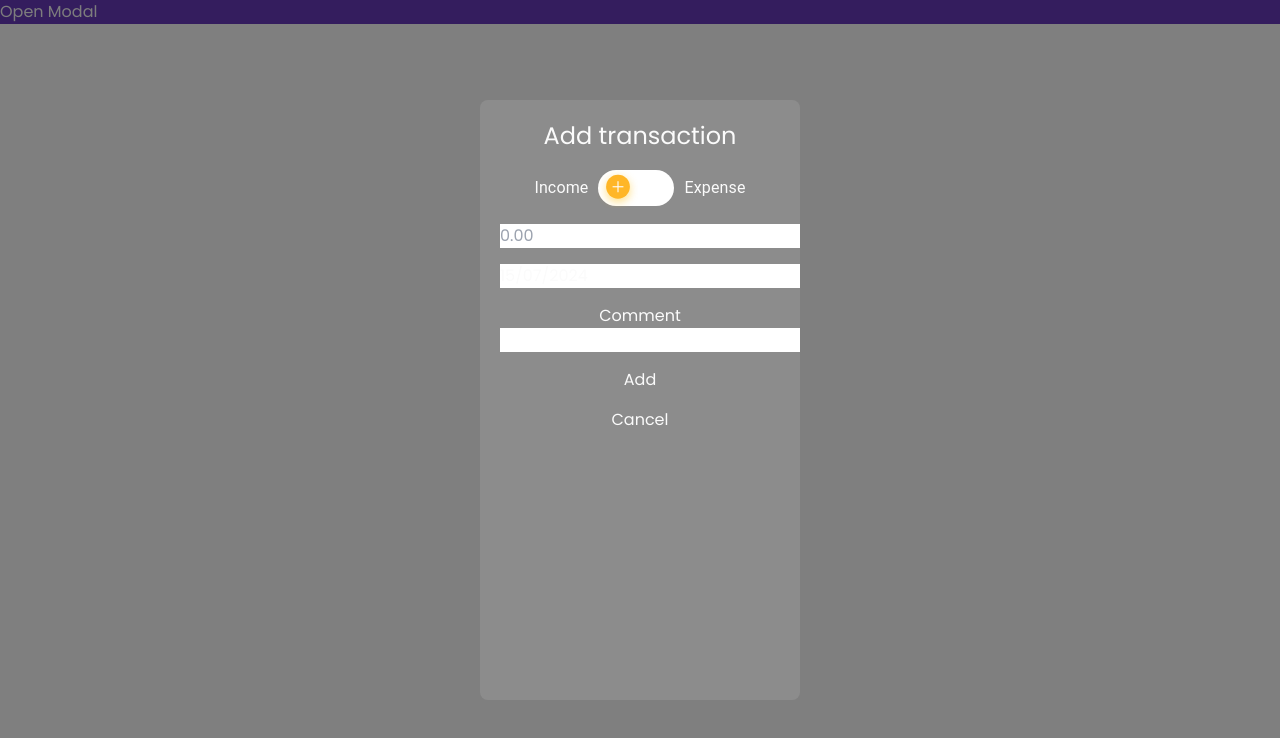
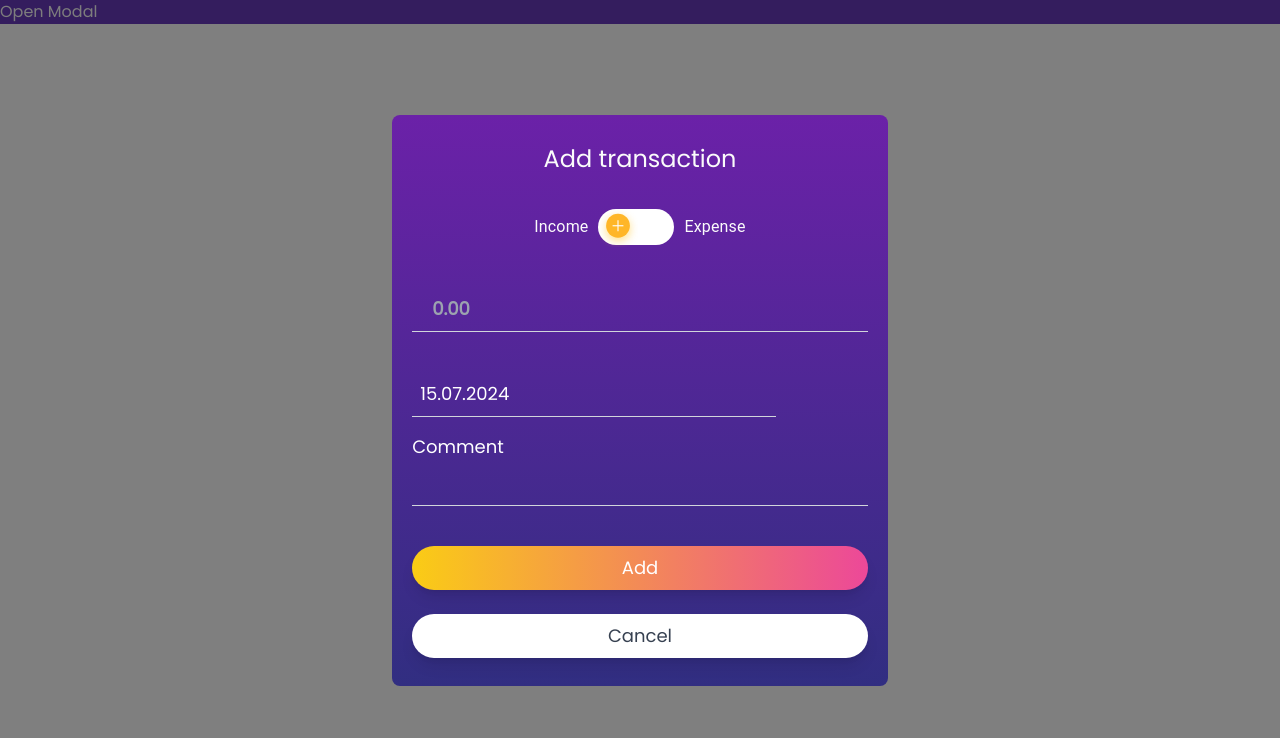
Before and after one commit to defaultnastia/project-digital-dragons-money-guard, a React (Vite) app: page / in a window 1280 px wide. Both pictures are taken after a click on the button "Open Modal". Shown: the top 738 px of the page. Built offline with nearby package versions, Linux system fonts and the light colour scheme.

Commit message:
ref code + TW

```diff
--- a/src/components/AddTransactionForm/AddTransactionForm.jsx
+++ b/src/components/AddTransactionForm/AddTransactionForm.jsx
@@ -9,12 +9,12 @@ import "react-datepicker/dist/react-datepicker.css";
 
 const schema = yup.object().shape({
   selectOption: yup.string().required("Please select an option"),
-  datePicker: yup.date().required("Please select a date"),
+  datePicker: yup.date(),
   numberInput: yup
     .number()
     .typeError("Please enter a number")
     .required("Please enter a number"),
-  comment: yup.string().trim().required("Please enter a comment"),
+  commentInput: yup.string().trim().required("Please enter a comment"),
 });
 
 export const AddTransactionForm = ({ closeModal }) => {
@@ -33,16 +33,22 @@ export const AddTransactionForm = ({ closeModal }) => {
   };
 
   const onSubmit = (data) => {
+    if (!data.datePicker) {
+      data.datePicker = new Date();
+    }
+
     console.log(data);
   };
 
   return (
-    <div className="flex justify-center align-center flex-col text-center gap-4">
-      <h2 className="text-2xl font-normal">Add transaction</h2>
+    <div className="flex flex-col items-center justify-center p-[28px] pr-[20px] pl-[20px]">
+      <h2 className="w-280 h-31 text-2xl mb-[32px] text-center">
+        Add transaction
+      </h2>
       <SwitcherComponent isChecked={isChecked} handleChange={handleChange} />
       <form
         onSubmit={handleSubmit(onSubmit)}
-        className="flex justify-center gap-4 flex-col"
+        className="flex flex-col gap-4 w-full mt-[40px]"
       >
         {isChecked && (
           <div>
@@ -58,6 +64,7 @@ export const AddTransactionForm = ({ closeModal }) => {
                     { value: "option3", label: "Option 3" },
                   ]}
                   placeholder="Select a category"
+                  classNamePrefix="react-select"
                   onChange={(selectedOption) =>
                     field.onChange(selectedOption.value)
                   }
@@ -66,12 +73,14 @@ export const AddTransactionForm = ({ closeModal }) => {
               )}
             />
             {errors.selectOption && (
-              <p className="text-red-500">{errors.selectOption.message}</p>
+              <p className="text-red-500 text-sm mt-1">
+                {errors.selectOption.message}
+              </p>
             )}
           </div>
         )}
 
-        <div>
+        <div className="flex-shrink-0 w-280 h-35 text-white text-xl font-semibold mb-6">
           <Controller
             name="numberInput"
             control={control}
@@ -80,54 +89,74 @@ export const AddTransactionForm = ({ closeModal }) => {
                 {...field}
                 type="text"
                 placeholder="0.00"
+                className="w-full p-2 pl-[20px] pb-[8px] border-b border-gray-300 bg-transparent text-white text-lg placeholder-gray-400 focus:outline-none"
                 value={field.value || ""}
               />
             )}
           />
           {errors.numberInput && (
-            <p className="text-red-500">{errors.numberInput.message}</p>
+            <p className="text-red-500 text-sm mt-1">
+              {errors.numberInput.message}
+            </p>
           )}
         </div>
 
-        <div>
+        <div className="relative">
           <Controller
             name="datePicker"
             control={control}
             render={({ field }) => (
               <DatePicker
                 {...field}
-                selected={field.value || new Date()}
+                selected={field.value ? field.value : new Date()}
                 onChange={(date) => field.onChange(date)}
-                dateFormat="dd/MM/yyyy"
+                dateFormat="dd.MM.yyyy"
+                className="w-full p-2 border-b border-gray-300 bg-transparent text-white text-lg placeholder-gray-400 focus:outline-none"
               />
             )}
           />
           {errors.datePicker && (
-            <p className="text-red-500">{errors.datePicker.message}</p>
+            <p className="text-red-500 text-sm mt-1">
+              {errors.datePicker.message}
+            </p>
           )}
         </div>
 
         <div>
-          <label htmlFor="comment">Comment</label>
+          <label htmlFor="commentInput" className="text-white text-lg">
+            Comment
+          </label>
           <Controller
-            name="comment"
+            name="commentInput"
             control={control}
             render={({ field }) => (
               <input
                 {...field}
-                id="comment"
+                id="commentInput"
                 type="text"
+                className="w-full p-2 border-b border-gray-300 bg-transparent text-white text-lg placeholder-gray-400 focus:outline-none"
                 value={field.value || ""}
               />
             )}
           />
-          {errors.comment && (
-            <p className="text-red-500">{errors.comment.message}</p>
+          {errors.commentInput && (
+            <p className="text-red-500 text-sm mt-1">
+              {errors.commentInput.message}
+            </p>
           )}
         </div>
 
-        <button type="submit">Add</button>
-        <button type="button" onClick={() => closeModal()}>
+        <button
+          type="submit"
+          className="py-2 px-4 mt-6 bg-gradient-to-r from-yellow-400 to-pink-500 text-white text-lg font-medium rounded-full shadow-lg hover:opacity-90 focus:outline-none"
+        >
+          Add
+        </button>
+        <button
+          type="button"
+          onClick={closeModal}
+          className="py-2 px-4 mt-2 bg-white text-gray-700 text-lg font-medium rounded-full shadow-lg hover:opacity-90 focus:outline-none"
+        >
           Cancel
         </button>
       </form>
--- a/src/components/ModalAddTransaction/ModalAddTransaction.jsx
+++ b/src/components/ModalAddTransaction/ModalAddTransaction.jsx
@@ -19,6 +19,7 @@ export const ModalAddTransaction = () => {
       closeModal();
     }
   };
+
   return (
     <div>
       <button onClick={openModal}>Open Modal</button>
@@ -26,34 +27,18 @@ export const ModalAddTransaction = () => {
         isOpen={modalIsOpen}
         onRequestClose={closeModal}
         onAfterOpen={() => {}}
-        style={{
-          overlay: {
-            backgroundColor: "rgba(0, 0, 0, 0.5)",
-          },
-          content: {
-            top: "50%",
-            left: "50%",
-            right: "auto",
-            bottom: "auto",
-            marginRight: "-50%",
-            transform: "translate(-50%, -50%)",
-            borderRadius: "8px",
-            border: "none",
-            width: "320px",
-            height: "600px",
-            padding: "20px",
-            backgroundColor: "rgba(255, 255, 255, 0.10)",
-          },
-        }}
+        className="flex justify-center items-center"
+        overlayClassName="fixed inset-0 bg-black bg-opacity-50 flex justify-center items-center"
         shouldCloseOnOverlayClick={true}
         shouldCloseOnEsc={true}
         onKeyDown={handleKeyDown}
       >
-        <>
+        <div className="bg-gradient-to-b from-purple-800 to-indigo-900 rounded-lg">
           <AddTransactionForm closeModal={closeModal} />
-        </>
+        </div>
       </Modal>
     </div>
   );
 };
+
 export default ModalAddTransaction;
```
